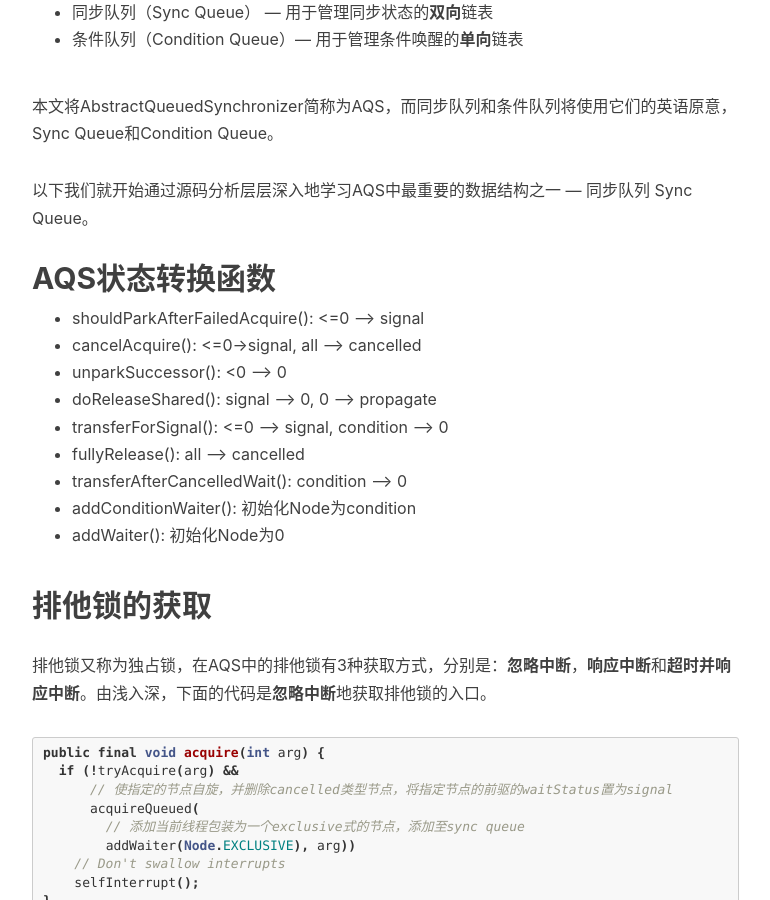
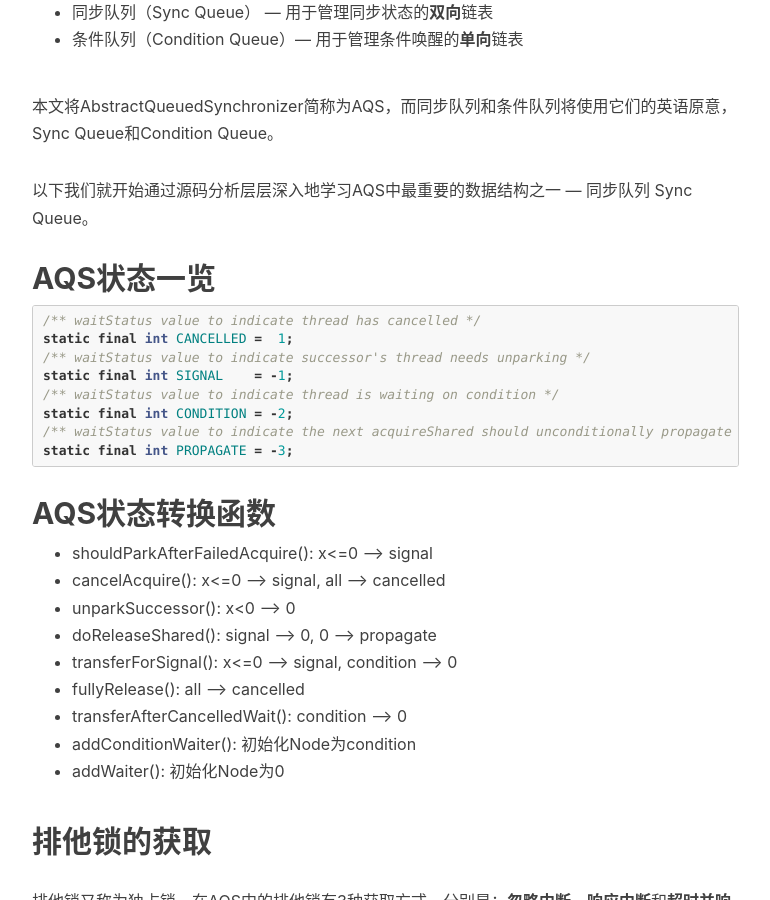
Before and after one commit to prontera/prontera.github.io, a Jekyll site: the page built from _posts/2017-05-14-图解JDK并发工具源码 - AbstractQueuedSynchronizer Sync Queue.md, in a window 1280 px wide and 900 px high, scrolled down 981 px. Shown: the whole window, without its empty margins (233-1003 px from the left). Built offline with Jekyll 4.4.1, drawn with Linux system fonts in a browser that asks for light colours; nearby versions of some CDN libraries; comment, search, counter and statistics services are not loaded.

Commit message:
mod AQS Sync Queue

````diff
--- a/_posts/2017-05-14-图解JDK并发工具源码 - AbstractQueuedSynchronizer Sync Queue.md
+++ b/_posts/2017-05-14-图解JDK并发工具源码 - AbstractQueuedSynchronizer Sync Queue.md
@@ -22,13 +22,26 @@ AbstractQueuedSynchronizer中的队列有两种
 
 以下我们就开始通过源码分析层层深入地学习AQS中最重要的数据结构之一 — 同步队列 Sync Queue。
 
+## AQS状态一览
+
+```java
+/** waitStatus value to indicate thread has cancelled */
+static final int CANCELLED =  1;
+/** waitStatus value to indicate successor's thread needs unparking */
+static final int SIGNAL    = -1;
+/** waitStatus value to indicate thread is waiting on condition */
+static final int CONDITION = -2;
+/** waitStatus value to indicate the next acquireShared should unconditionally propagate */
+static final int PROPAGATE = -3;
+```
+
 ## AQS状态转换函数
 
-- shouldParkAfterFailedAcquire(): <=0 —> signal
-- cancelAcquire(): <=0->signal, all —> cancelled
-- unparkSuccessor(): \<0 —> 0
+- shouldParkAfterFailedAcquire(): x<=0 —> signal
+- cancelAcquire(): x<=0 —> signal, all —> cancelled
+- unparkSuccessor(): x\<0 —> 0
 - doReleaseShared(): signal —> 0, 0 —> propagate
-- transferForSignal(): <=0 —> signal, condition —> 0
+- transferForSignal(): x<=0 —> signal, condition —> 0
 - fullyRelease(): all —> cancelled
 - transferAfterCancelledWait(): condition —> 0
 - addConditionWaiter(): 初始化Node为condition
````
